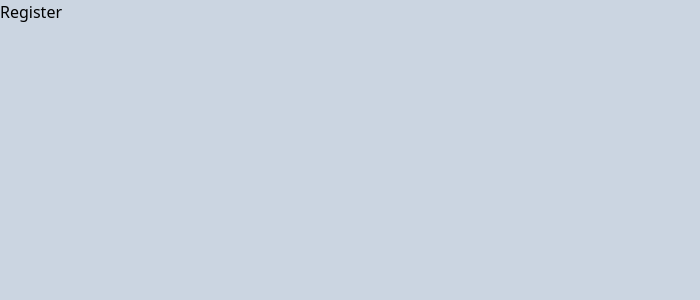
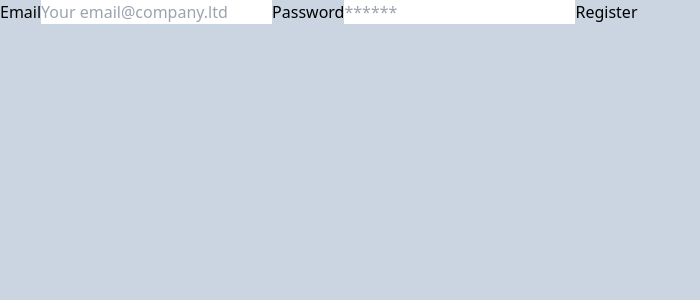
Before and after one commit to vasquezluis/react-firebase-auth, a React (Vite) app: page /register in a window 1280 px wide. Shown: the top 300 px of the page, without its empty margins (0-700 px from the left). Built offline with nearby package versions, Linux system fonts and the light colour scheme.

Commit message:
creating Register component

```diff
--- a/src/components/Register.jsx
+++ b/src/components/Register.jsx
@@ -1,9 +1,73 @@
-import React from 'react'
+import { useState } from "react";
+// obtener useAuth
+import { useAuth } from "../context/authContext";
+import { useNavigate } from "react-router-dom";
 
 function Register() {
+  const [user, setUser] = useState({ email: "", password: "" });
+
+  // guardar datos en el state
+  const handleChange = ({ target: { name, value } }) => {
+    setUser({ ...user, [name]: value });
+  };
+
+  // obtener objeto singup
+  const { singup } = useAuth();
+
+  // usar useNavigate para ir al home despues del registro
+  const navigate = useNavigate();
+
+  // estado para manejar el mensaje de error y enviarlo al usuario
+  const [error, setError] = useState();
+
+  // hacer algo con el submit
+  const handleSubmit = async (e) => {
+    e.preventDefault();
+
+    setError("");
+
+    try {
+      // ejecutar el singup y pasar user y pass
+      await singup(user.email, user.password);
+
+      // ir al home despues de registrar
+      navigate("/");
+    } catch (error) {
+      // menejo de errores
+      console.log(error);
+      if (error.code === "auth/internal-error") setError("Correo invalido.");
+      else if (error.code === "auth/weak-password")
+        setError("La contrase;a debe tener al menos 6 digitos.");
+      else if (error.code === "auth/email-alredy-in-use")
+        setError("Email ya registrado.");
+    }
+  };
+
   return (
-    <div>Register</div>
-  )
+    <div>
+      {error && <p>{error}</p>}
+      <form onSubmit={handleSubmit}>
+        <label htmlFor="email">Email</label>
+        <input
+          type="email"
+          name="email"
+          placeholder="Your email@company.ltd"
+          onChange={handleChange}
+        />
+
+        <label htmlFor="passwod">Password</label>
+        <input
+          type="password"
+          name="password"
+          id="password"
+          placeholder="******"
+          onChange={handleChange}
+        />
+
+        <button>Register</button>
+      </form>
+    </div>
+  );
 }
 
-export default Register
+export default Register;
```
